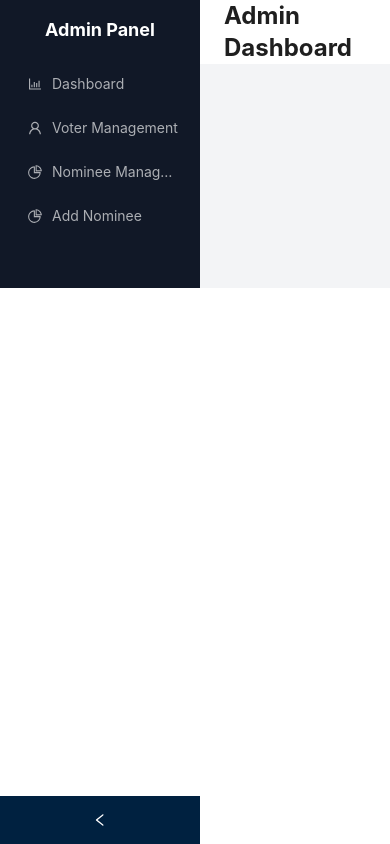
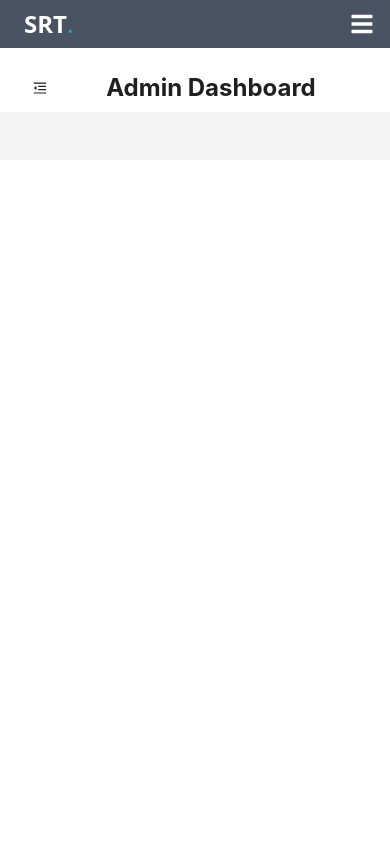
Before and after one commit to sofimes/e-voting, a React (Create React App) app in the folder client/: page /admin-dashboard in a window 390 px wide. Built offline with nearby package versions, Linux system fonts and the light colour scheme; sample sign-in values are in the browser's storage.

Commit message:
`Refactor AdminDashboard component to include responsive sidebar and drawer`

```diff
--- a/client/src/common/VoteCounter.jsx
+++ b/client/src/common/VoteCounter.jsx
@@ -2,6 +2,7 @@ import React from "react";
 import { motion } from "framer-motion";
 import { MdHowToVote, MdPeopleAlt } from "react-icons/md"; // Ensure you import the necessary icons
 import img4 from "../assets/images/stats-img.jpg";
+import { useState } from "react";
 const VoteCounter = ({ voteCount }) => {
   return (
     <motion.section
--- a/client/src/pages/AdminDashboard.jsx
+++ b/client/src/pages/AdminDashboard.jsx
@@ -1,26 +1,106 @@
+// import React, { useState } from "react";
+// import { Layout, Menu } from "antd";
+// import { Link, Outlet } from "react-router-dom";
+// import {
+//   BarChartOutlined,
+//   UserOutlined,
+//   PieChartOutlined,
+// } from "@ant-design/icons";
+// import HeaderPart from "../common/HeaderPart";
+
+// const { Header, Sider, Content } = Layout;
+
+// const AdminLayout = () => {
+//   const [collapsed, setCollapsed] = useState(false);
+
+//   const handleCollapse = () => setCollapsed(!collapsed);
+
+//   return (
+//     <>
+//       <HeaderPart />
+//       <Layout className="lg:mt-16 pt-1 mt-11">
+//         <Sider
+//           collapsible
+//           collapsed={collapsed}
+//           onCollapse={handleCollapse}
+//           className="bg-gray-900 text-white"
+//         >
+//           <div className="text-white text-center py-4 text-lg font-bold">
+//             Admin Panel
+//           </div>
+//           <Menu theme="dark" mode="inline" className="bg-gray-900">
+//             <Menu.Item key="1" icon={<BarChartOutlined />}>
+//               <Link to="/admin-dashboard/dashboard">Dashboard</Link>
+//             </Menu.Item>
+//             <Menu.Item key="2" icon={<UserOutlined />}>
+//               <Link to="/admin-dashboard/voter-management">
+//                 Voter Management
+//               </Link>
+//             </Menu.Item>
+//             <Menu.Item key="3" icon={<PieChartOutlined />}>
+//               <Link to="/admin-dashboard/nominee-management">
+//                 Nominee Management
+//               </Link>
+//             </Menu.Item>
+//             <Menu.Item key="4" icon={<PieChartOutlined />}>
+//               <Link to="/admin-dashboard/add-nominee">Add Nominee</Link>
+//             </Menu.Item>
+//           </Menu>
+//         </Sider>
+//         <Layout>
+//           <Header className="bg-white shadow-md px-6 pt-4">
+//             <div className="flex justify-between items-center">
+//               <h2 className="text-2xl font-bold">Admin Dashboard</h2>
+//               <Link
+//                 to="/logout"
+//                 className="hover:text-white text-sm px-5 py-2 rounded-md text-black  transition duration-300 hover:bg-accentcolor"
+//               ></Link>
+//             </div>
+//           </Header>
+//           <Content className="p-6 bg-gray-100">
+//             {" "}
+//             <Outlet />
+//           </Content>
+//         </Layout>
+//       </Layout>
+//     </>
+//   );
+// };
+
+// export default AdminLayout;
 import React, { useState } from "react";
-import { Layout, Menu } from "antd";
+import { Layout, Menu, Drawer, Button } from "antd";
 import { Link, Outlet } from "react-router-dom";
 import {
   BarChartOutlined,
   UserOutlined,
   PieChartOutlined,
+  MenuFoldOutlined,
+  MenuUnfoldOutlined,
 } from "@ant-design/icons";
+import HeaderPart from "../common/HeaderPart";
 
 const { Header, Sider, Content } = Layout;
 
 const AdminLayout = () => {
   const [collapsed, setCollapsed] = useState(false);
+  const [drawerVisible, setDrawerVisible] = useState(false);
 
   const handleCollapse = () => setCollapsed(!collapsed);
+  const toggleDrawer = () => setDrawerVisible(!drawerVisible);
 
   return (
-    <Layout>
+    <>
+      <HeaderPart />
+      <Layout className="lg:mt-16 pt-1 mt-11">
+        {/* Sidebar for larger screens */}
         <Sider
           collapsible
           collapsed={collapsed}
           onCollapse={handleCollapse}
-        className="bg-gray-900 text-white"
+          className="hidden lg:block bg-gray-900 text-white"
+          breakpoint="lg"
+          collapsedWidth="80"
         >
           <div className="text-white text-center py-4 text-lg font-bold">
             Admin Panel
@@ -30,7 +110,9 @@ const AdminLayout = () => {
               <Link to="/admin-dashboard/dashboard">Dashboard</Link>
             </Menu.Item>
             <Menu.Item key="2" icon={<UserOutlined />}>
-            <Link to="/admin-dashboard/voter-management">Voter Management</Link>
+              <Link to="/admin-dashboard/voter-management">
+                Voter Management
+              </Link>
             </Menu.Item>
             <Menu.Item key="3" icon={<PieChartOutlined />}>
               <Link to="/admin-dashboard/nominee-management">
@@ -42,22 +124,61 @@ const AdminLayout = () => {
             </Menu.Item>
           </Menu>
         </Sider>
+
+        {/* Drawer for smaller screens */}
+        <Drawer
+          title="Admin Panel"
+          placement="left"
+          onClose={toggleDrawer}
+          visible={drawerVisible}
+          className="lg:hidden"
+        >
+          <Menu theme="dark" mode="vertical">
+            <Menu.Item key="1" icon={<BarChartOutlined />}>
+              <Link to="/admin-dashboard/dashboard">Dashboard</Link>
+            </Menu.Item>
+            <Menu.Item key="2" icon={<UserOutlined />}>
+              <Link to="/admin-dashboard/voter-management">
+                Voter Management
+              </Link>
+            </Menu.Item>
+            <Menu.Item key="3" icon={<PieChartOutlined />}>
+              <Link to="/admin-dashboard/nominee-management">
+                Nominee Management
+              </Link>
+            </Menu.Item>
+            <Menu.Item key="4" icon={<PieChartOutlined />}>
+              <Link to="/admin-dashboard/add-nominee">Add Nominee</Link>
+            </Menu.Item>
+          </Menu>
+        </Drawer>
+
         <Layout>
-        <Header className="bg-white shadow-md px-6">
-          <div className="flex justify-between items-center">
+          <Header className="bg-white shadow-md px-6 pt-4 flex items-center justify-between">
+            {/* Menu button for smaller screens */}
+            <Button
+              type="text"
+              icon={
+                drawerVisible ? <MenuUnfoldOutlined /> : <MenuFoldOutlined />
+              }
+              onClick={toggleDrawer}
+              className="lg:hidden"
+            />
+
             <h2 className="text-2xl font-bold">Admin Dashboard</h2>
             <Link
-              to="/logout"
-              className="hover:text-white text-sm px-5 py-2 rounded-md text-black  transition duration-300 hover:bg-accentcolor"
-            ></Link>
-          </div>
+              to="#"
+              // className="hover:text-white text-sm px-5 py-2 rounded-md text-black transition duration-300 hover:bg-accentcolor"
+            >
+              {/* Logout */}
+            </Link>
           </Header>
           <Content className="p-6 bg-gray-100">
-          {" "}
             <Outlet />
           </Content>
         </Layout>
       </Layout>
+    </>
   );
 };
 
```
Also changed, not shown: 1 other file (tests, documents, lock files or other folders). Lines whose indentation alone changed are shown as unchanged.
